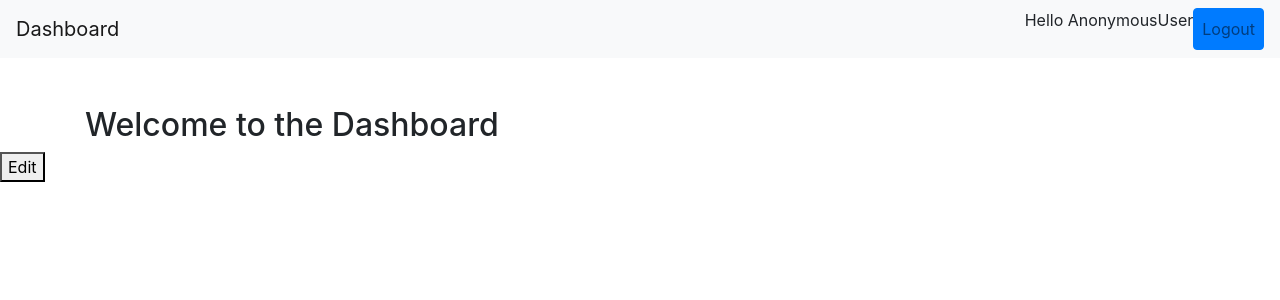
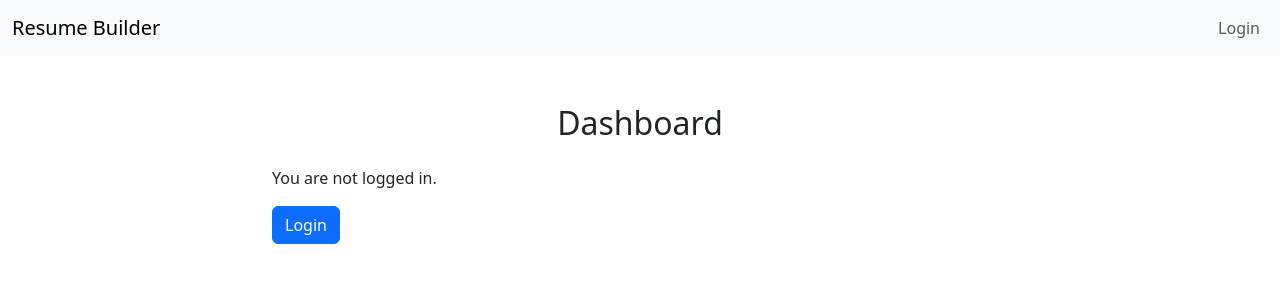
Before and after one commit to benWhen/ResumeBuilder-g6, a Django app: template ResumeBuilderApp/templates/pages/Dashboard.html in a window 1280 px wide. Shown: the top 300 px of the page. Run offline with Django 4.2, Linux system fonts and the light colour scheme; the template is opened without the code that fills it, so the values that code supplies are empty; some libraries are stand-ins or nearby versions.

Commit message:
Sessions and page changes
navbar.html is now a partial
base.html now includes navbar
Dashboard.html rewritten
edit_user.html rewritten
views.py updated to support sessions

```diff
--- a/ResumeBuilderApp/templates/base.html
+++ b/ResumeBuilderApp/templates/base.html
@@ -9,6 +9,7 @@
           integrity="sha384-T3c6CoIi6uLrA9TneNEoa7RxnatzjcDSCmG1MXxSR1GAsXEV/Dwwykc2MPK8M2HN" crossorigin="anonymous">
 </head>
 <body>
+{% include 'partials/navbar.html' %}
 <div class="container">
     {% block content %}
     {% endblock %}
--- a/ResumeBuilderApp/templates/pages/Dashboard.html
+++ b/ResumeBuilderApp/templates/pages/Dashboard.html
@@ -1,51 +1,21 @@
-<!DOCTYPE html>
-<html lang="en">
-<head>
-    <meta charset="UTF-8">
-    <meta name="viewport" content="width=device-width, initial-scale=1.0">
-    <title>Dashboard</title>
-    <!-- Bootstrap CSS link -->
-    <link rel="stylesheet" href="https://stackpath.bootstrapcdn.com/bootstrap/4.5.2/css/bootstrap.min.css">
-    <!-- Custom CSS for button color -->
-    <style>
-        .btn-custom-primary {
-            color: #fff;
-            background-color: #007bff; /* Adjust this color to match other blue elements */
-            border-color: #007bff; /* Adjust this color to match other blue elements */
-        }
-        .btn-custom-primary:hover {
-            color: #fff;
-            background-color: #0056b3; /* Adjust this color to match other blue elements */
-            border-color: #0056b3; /* Adjust this color to match other blue elements */
-        }
-    </style>
-</head>
-<body>
-    <nav class="navbar navbar-expand-lg navbar-light bg-light">
-        <a class="navbar-brand" href="#">Dashboard</a>
-        <button class="navbar-toggler" type="button" data-toggle="collapse" data-target="#navbarSupportedContent" aria-controls="navbarSupportedContent" aria-expanded="false" aria-label="Toggle navigation">
-            <span class="navbar-toggler-icon"></span>
-        </button>
+{% extends 'base.html' %}
 
-        <div class="collapse navbar-collapse" id="navbarSupportedContent">
-            <ul class="navbar-nav ml-auto">
-                <li class="nav-item">
-                    <a>Hello {{ request.user }}</a>
-                </li>
-                <li class="nav-item">
-                    <a class="nav-link btn btn-custom-primary" href="{% url 'logout' %}">Logout</a>
-                </li>
-            </ul>
+{% block content %}
+    <div class="row justify-content-center mt-5">
+        <div class="col-md-8">
+            <h2 class="text-center mb-4">Dashboard</h2>
+            {% if user.is_authenticated %}
+                {% if user.first_name and user.last_name %}
+                    <p>Welcome, {{ user.first_name }} {{ user.last_name }}</p>
+                {% else %}
+                    <p>Welcome, {{ user.email }}</p>
+                {% endif %}
+                <a href="{% url 'edit_user' user_id=user.id %}" class="btn btn-primary">Edit Account</a>
+                <a href="{% url 'logout' %}" class="btn btn-danger">Logout</a>
+            {% else %}
+                <p>You are not logged in.</p>
+                <a href="{% url 'login' %}" class="btn btn-primary">Login</a>
+            {% endif %}
         </div>
-    </nav>
-
-    <div class="container mt-5">
-        <h2>Welcome to the Dashboard</h2>
     </div>
-    <a href="{% url 'edit_user' user_id=user.id %}"><button>Edit</button></a> <!-- comment so I can re-push -->
-    <!-- Bootstrap JS and jQuery links (for navbar toggler) -->
-    <script src="https://code.jquery.com/jquery-3.5.1.slim.min.js"></script>
-    <script src="https://cdn.jsdelivr.net/npm/@popperjs/core@2.5.4/dist/umd/popper.min.js"></script>
-    <script src="https://stackpath.bootstrapcdn.com/bootstrap/4.5.2/js/bootstrap.min.js"></script>
-</body>
-</html>
+{% endblock %}
--- /dev/null
+++ b/ResumeBuilderApp/templates/partials/navbar.html
@@ -0,0 +1,16 @@
+<nav class="navbar navbar-expand-lg navbar-light bg-light">
+    <div class="container-fluid">
+        <a class="navbar-brand" href="{% url 'dashboard' %}">Resume Builder</a>
+        <ul class="navbar-nav">
+            {% if user.is_authenticated %}
+            <li class="nav-item">
+                <a class="nav-link" href="{% url 'logout' %}">Logout</a>
+            </li>
+            {% else %}
+            <li class="nav-item">
+                <a class="nav-link" href="{% url 'login' %}">Login</a>
+            </li>
+            {% endif %}
+        </ul>
+    </div>
+</nav>
```
Also changed, not shown: ResumeBuilderApp/templates/pages/edit_user.html (+26 -15 lines), ResumeBuilderApp/views.py (+7 -0 lines).
